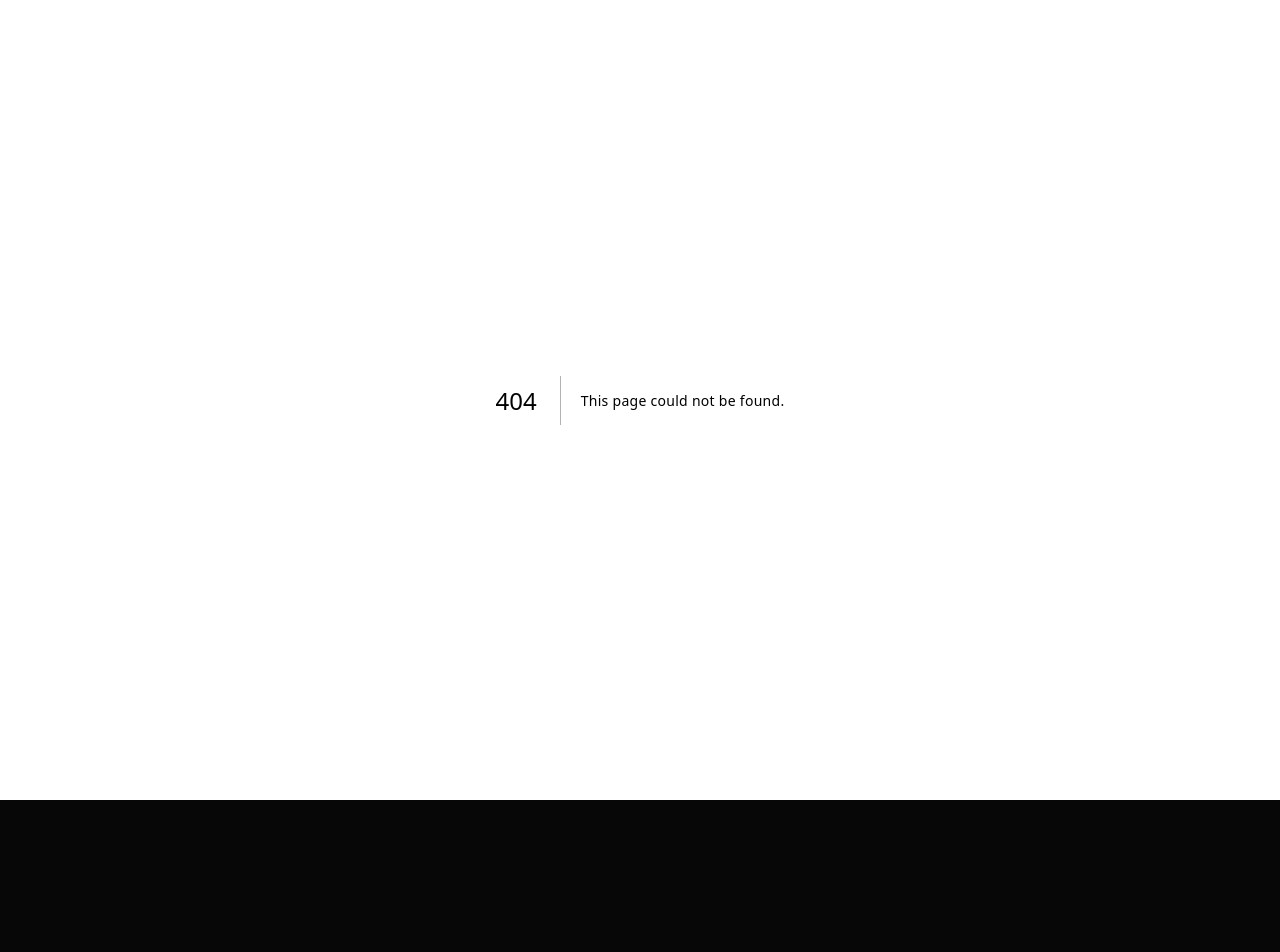
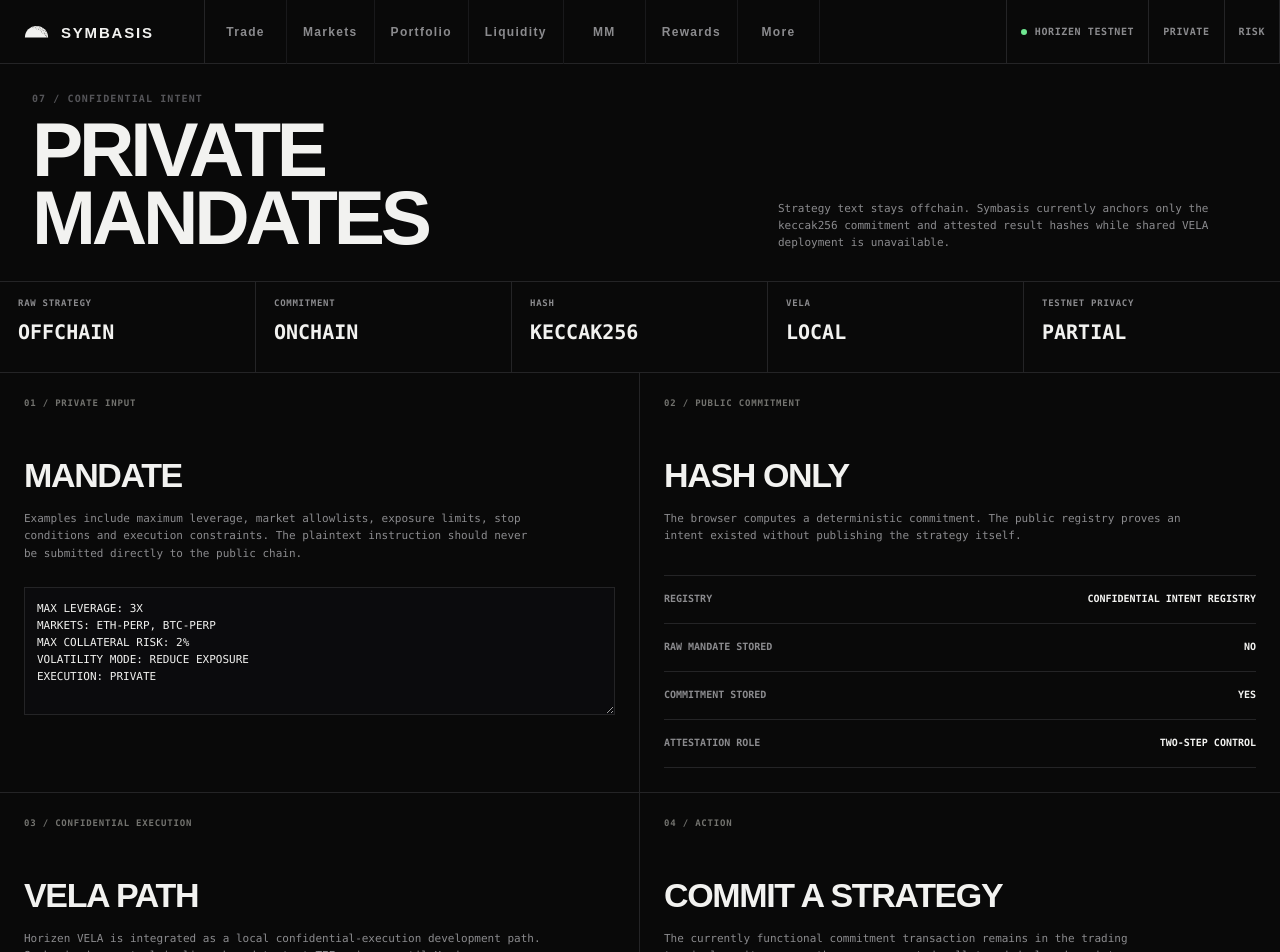
Before and after one commit to mushee-io/Symbasis, a Next.js app in the folder web/: page /private in a window 1280 px wide. Before the commit this address had no page. Shown: the top 952 px of the page. Before the commit the page ends 800 px from the top, so only its background shows below. Built offline with nearby package versions, Linux system fonts and the light colour scheme.

Commit message:
feat(ui): build confidential mandates page

```diff
--- /dev/null
+++ b/web/app/private/page.tsx
@@ -0,0 +1,26 @@
+import Link from "next/link";
+import TerminalNav from "@/components/TerminalNav";
+
+export default function PrivatePage() {
+  return (
+    <main className="terminal-page">
+      <TerminalNav />
+      <div className="terminal-shell">
+        <section className="terminal-header">
+          <div><div className="terminal-kicker">07 / CONFIDENTIAL INTENT</div><h1>PRIVATE<br/>MANDATES</h1></div>
+          <p>Strategy text stays offchain. Symbasis currently anchors only the keccak256 commitment and attested result hashes while shared VELA deployment is unavailable.</p>
+        </section>
+        <section className="metric-ribbon">
+          <div><span>RAW STRATEGY</span><strong>OFFCHAIN</strong></div><div><span>COMMITMENT</span><strong>ONCHAIN</strong></div><div><span>HASH</span><strong>KECCAK256</strong></div><div><span>VELA</span><strong>LOCAL</strong></div><div><span>TESTNET PRIVACY</span><strong>PARTIAL</strong></div>
+        </section>
+        <section className="private-grid">
+          <section><span className="tech-label">01 / PRIVATE INPUT</span><h2>MANDATE</h2><p>Examples include maximum leverage, market allowlists, exposure limits, stop conditions and execution constraints. The plaintext instruction should never be submitted directly to the public chain.</p><div className="technical-form"><textarea readOnly rows={6} value={"MAX LEVERAGE: 3X\nMARKETS: ETH-PERP, BTC-PERP\nMAX COLLATERAL RISK: 2%\nVOLATILITY MODE: REDUCE EXPOSURE\nEXECUTION: PRIVATE"}/></div></section>
+          <section><span className="tech-label">02 / PUBLIC COMMITMENT</span><h2>HASH ONLY</h2><p>The browser computes a deterministic commitment. The public registry proves an intent existed without publishing the strategy itself.</p><div className="status-stack"><div><span>REGISTRY</span><b>CONFIDENTIAL INTENT REGISTRY</b></div><div><span>RAW MANDATE STORED</span><b>NO</b></div><div><span>COMMITMENT STORED</span><b>YES</b></div><div><span>ATTESTATION ROLE</span><b>TWO-STEP CONTROL</b></div></div></section>
+          <section><span className="tech-label">03 / CONFIDENTIAL EXECUTION</span><h2>VELA PATH</h2><p>Horizen VELA is integrated as a local confidential-execution development path. Symbasis does not claim live shared-testnet TEE privacy until Horizen exposes that infrastructure.</p><div className="status-stack"><div><span>LOCAL GUEST</span><b>READY</b></div><div><span>SHARED TESTNET</span><b>UNAVAILABLE</b></div><div><span>PRODUCTION CLAIM</span><b>DISABLED</b></div></div></section>
+          <section><span className="tech-label">04 / ACTION</span><h2>COMMIT A STRATEGY</h2><p>The currently functional commitment transaction remains in the trading terminal so it can use the same connected wallet and deployed registry.</p><Link className="rect-button primary" href="/trade" style={{display:"inline-grid",placeItems:"center",textDecoration:"none",marginTop:24}}>[ OPEN TRADE TERMINAL ]</Link></section>
+        </section>
+        <div className="system-footer"><span>PRIVACY BOUNDARY IS EXPLICIT</span><span>PUBLIC POSITION STATE IS NOT YET VELA-PRIVATE</span></div>
+      </div>
+    </main>
+  );
+}
```
